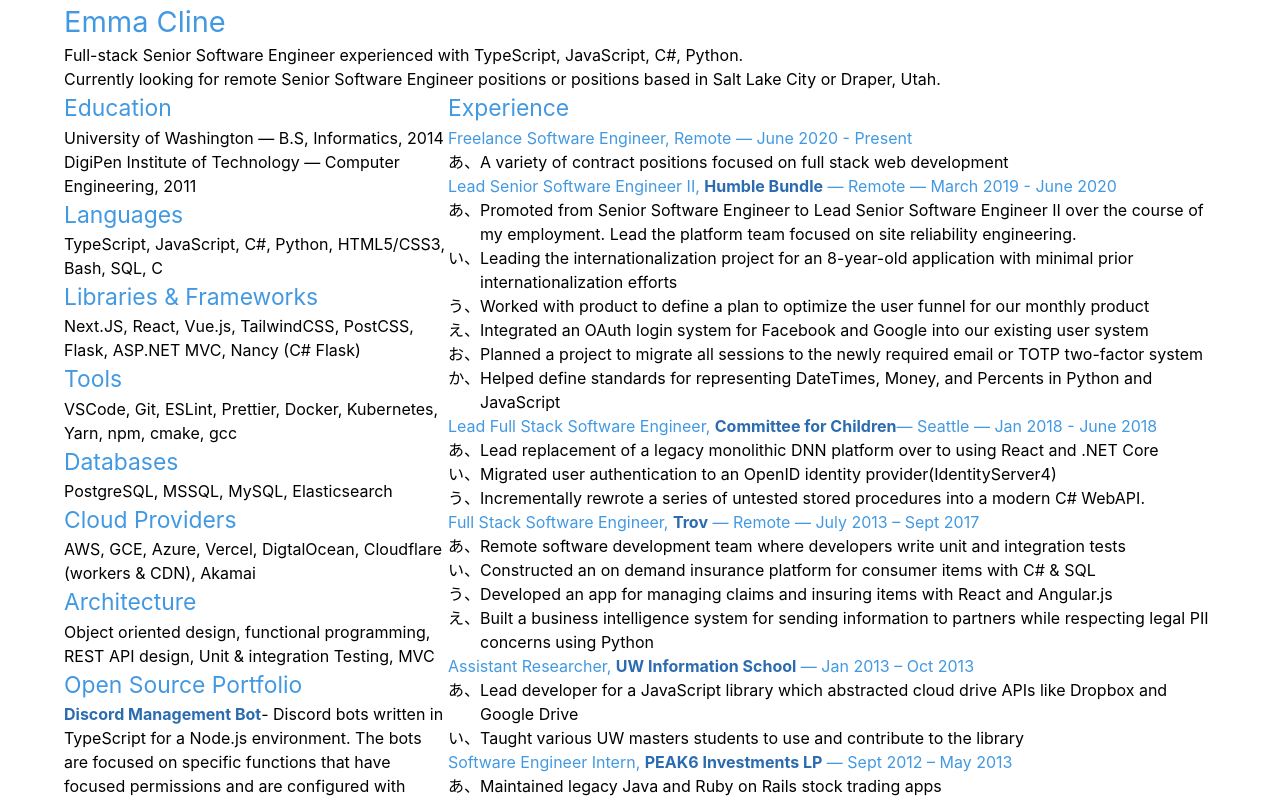
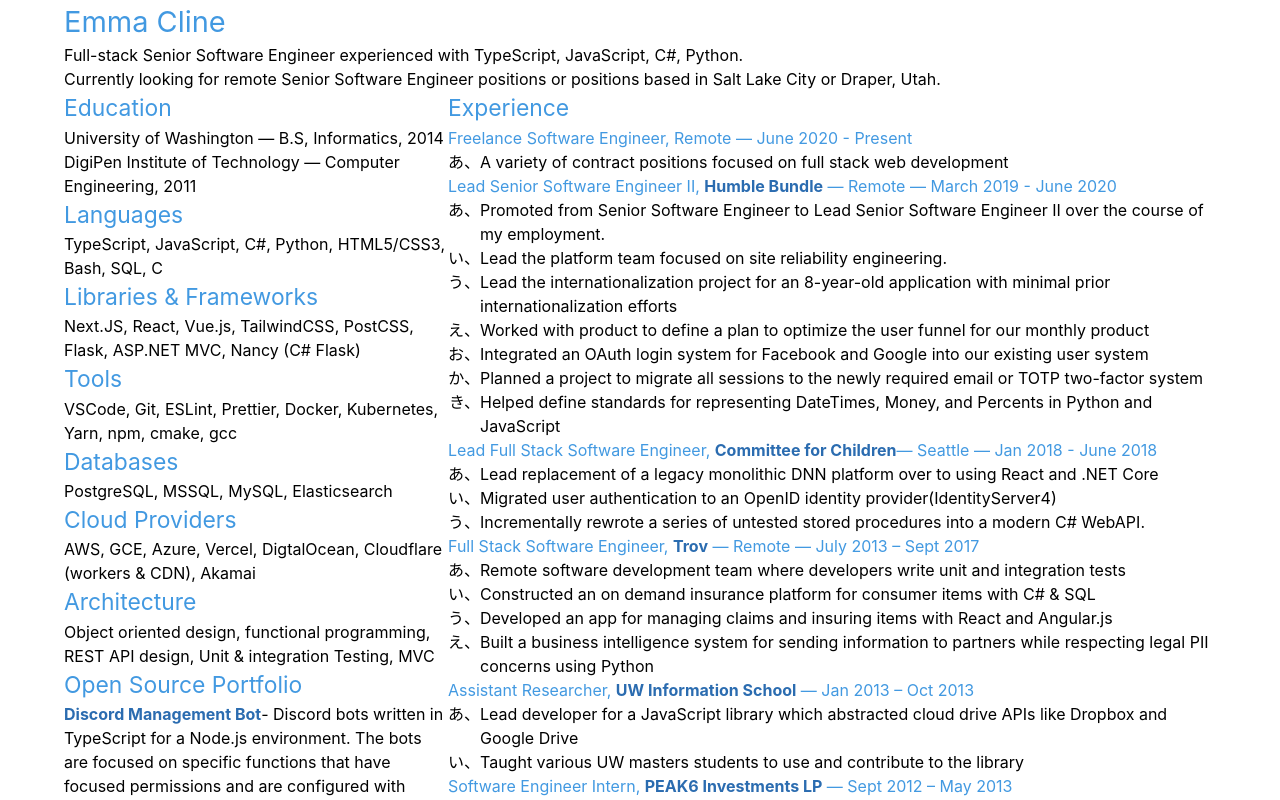
Before and after one commit to emmajsadams/personal-website, a Next.js app: page / in a window 1280 px wide. Shown: the top 800 px of the page. Built offline with nearby package versions, Linux system fonts and the light colour scheme.

Commit message:
Minor changes to resume content and addition of resume strict

```diff
--- a/package.json
+++ b/package.json
@@ -3,6 +3,11 @@
 	"version": "0.1.0",
 	"repository": "https://gitlab.com/EmmaJCline/personal-website",
 	"author": "Emma Cline <emma@cline.engineer>",
+	"engineStrict": true,
+	"private": false,
+	"engines": {
+		"node": "14.10.1"
+	},
 	"scripts": {
 		"dev": "next dev",
 		"build": "next build",
--- a/pages/index.tsx
+++ b/pages/index.tsx
@@ -107,11 +107,13 @@
 					<ul>
 						<li>
 							Promoted from Senior Software Engineer to Lead Senior Software
-							Engineer II over the course of my employment. Lead the platform
-							team focused on site reliability engineering.
+							Engineer II over the course of my employment.
 						</li>
 						<li>
-							Leading the internationalization project for an 8-year-old
+							Lead the platform team focused on site reliability engineering.
+						</li>
+						<li>
+							Lead the internationalization project for an 8-year-old
 							application with minimal prior internationalization efforts
 						</li>
 						<li>
```
Also changed, not shown: .gitpod.yml.
